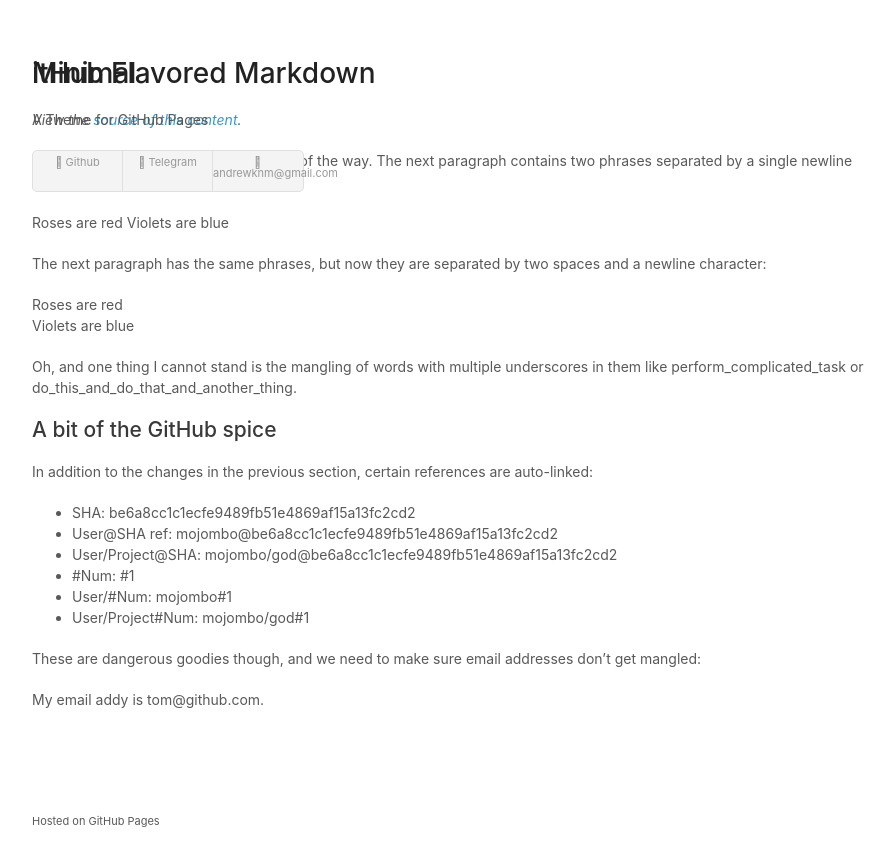
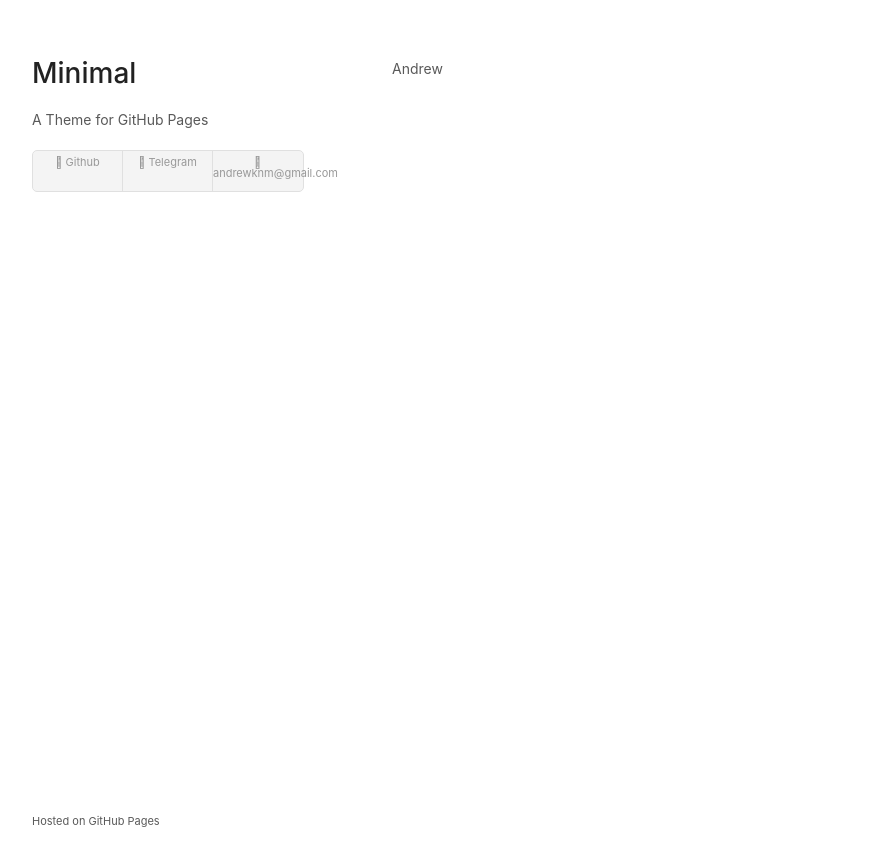
Before and after one commit to AndrewKNm/AndrewKNm.github.io, a Jekyll site: the page built from index.md, in a window 1280 px wide. Shown: the top 866 px of the page, without its empty margins (178-1070 px from the left). Built offline with Jekyll 4.4.1, drawn with Linux system fonts in a browser that asks for light colours.

Commit message:
Revert "tittle"
This reverts commit 46a511a472cef547b1c9193c40f11e962dec9187.

```diff
--- a/index.md
+++ b/index.md
@@ -2,35 +2,7 @@
 title: Hello!
 layout: default
 ---
-itHub Flavored Markdown
-================================
+<section>
+Andrew
 
-*View the [source of this content](http://github.github.com/github-flavored-markdown/sample_content.html).*
-
-Let's get the whole "linebreak" thing out of the way. The next paragraph contains two phrases separated by a single newline character:
-
-Roses are red
-Violets are blue
-
-The next paragraph has the same phrases, but now they are separated by two spaces and a newline character:
-
-Roses are red
-Violets are blue
-
-Oh, and one thing I cannot stand is the mangling of words with multiple underscores in them like perform_complicated_task or do_this_and_do_that_and_another_thing.
-
-A bit of the GitHub spice
--------------------------
-
-In addition to the changes in the previous section, certain references are auto-linked:
-
-* SHA: be6a8cc1c1ecfe9489fb51e4869af15a13fc2cd2
-* User@SHA ref: mojombo@be6a8cc1c1ecfe9489fb51e4869af15a13fc2cd2
-* User/Project@SHA: mojombo/god@be6a8cc1c1ecfe9489fb51e4869af15a13fc2cd2
-* \#Num: #1
-* User/#Num: mojombo#1
-* User/Project#Num: mojombo/god#1
-
-These are dangerous goodies though, and we need to make sure email addresses don't get mangled:
-
-My email addy is tom@github.com.
+</section>
```
